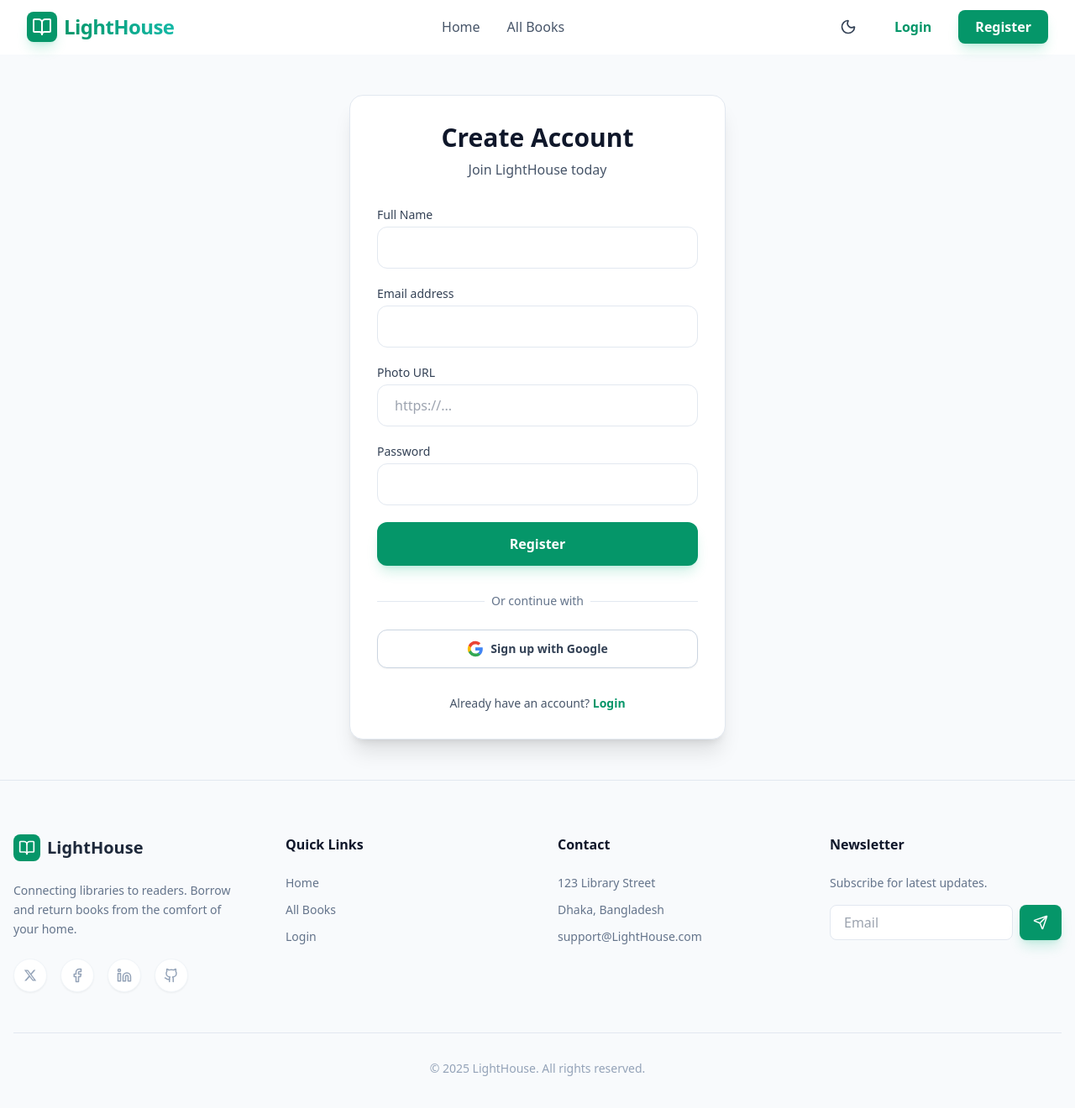
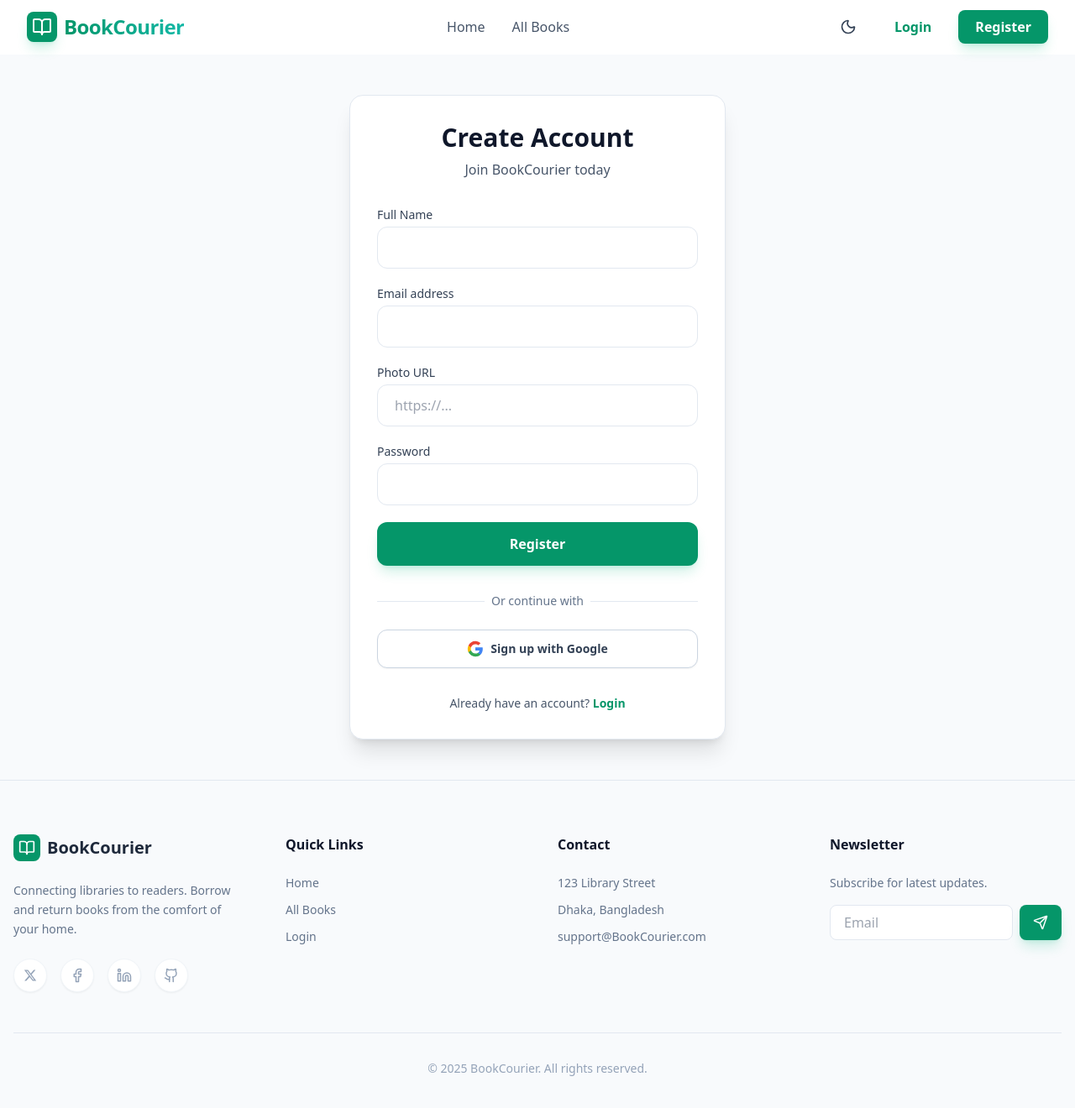
Before and after one commit to limon-l/book-courier-client, a React (Vite) app: page /register in a window 1280 px wide. Shown: the top 1320 px of the page at 84% size. Built offline with nearby package versions, Linux system fonts and the light colour scheme; no server answers.

Commit message:
name changed

```diff
--- a/src/components/Dashboard/Sidebar.jsx
+++ b/src/components/Dashboard/Sidebar.jsx
@@ -111,7 +111,7 @@
                 animate={{ opacity: 1 }}
                 exit={{ opacity: 0 }}
                 className="font-bold text-xl text-emerald-600 truncate">
-                LightHouse
+                BookCourier
               </motion.span>
             ) : (
               <motion.span
--- a/src/components/Shared/Footer.jsx
+++ b/src/components/Shared/Footer.jsx
@@ -12,7 +12,7 @@
                 <BookOpen className="text-white h-5 w-5" />
               </div>
               <span className="text-xl font-bold text-slate-800 dark:text-white">
-                LightHouse
+                BookCourier
               </span>
             </div>
             <p className="text-slate-500 text-sm leading-relaxed mb-6">
@@ -81,7 +81,7 @@
             <ul className="space-y-3 text-sm text-slate-500">
               <li>123 Library Street</li>
               <li>Dhaka, Bangladesh</li>
-              <li>support@LightHouse.com</li>
+              <li>support@BookCourier.com</li>
             </ul>
           </div>
           <div>
@@ -104,7 +104,7 @@
           </div>
         </div>
         <div className="mt-12 pt-8 border-t border-slate-200 dark:border-slate-800 text-center text-slate-400 text-sm">
-          &copy; 2025 LightHouse. All rights reserved.
+          &copy; 2025 BookCourier. All rights reserved.
         </div>
       </div>
     </footer>
--- a/src/components/Shared/Navbar.jsx
+++ b/src/components/Shared/Navbar.jsx
@@ -101,7 +101,7 @@
               <BookOpen className="text-white h-6 w-6" />
             </motion.div>
             <span className="text-xl md:text-2xl font-bold bg-gradient-to-r from-emerald-600 to-teal-500 bg-clip-text text-transparent tracking-tight group-hover:opacity-80 transition-opacity">
-              LightHouse
+              BookCourier
             </span>
           </Link>
 
--- a/src/layouts/DashboardLayout.jsx
+++ b/src/layouts/DashboardLayout.jsx
@@ -32,7 +32,7 @@
               <Menu size={24} />
             </button>
             <span className="font-bold text-lg text-emerald-600">
-              LightHouse
+              BookCourier
             </span>
           </div>
         </div>
--- a/src/pages/Auth/Register.jsx
+++ b/src/pages/Auth/Register.jsx
@@ -83,7 +83,7 @@
             Create Account
           </h2>
           <p className="mt-2 text-slate-600 dark:text-slate-400">
-            Join LightHouse today
+            Join BookCourier today
           </p>
         </div>
         <form className="mt-8 space-y-5" onSubmit={handleRegister}>
--- a/src/pages/Home/CoverageMap.jsx
+++ b/src/pages/Home/CoverageMap.jsx
@@ -53,7 +53,7 @@
             </div>
           ))}
           <div className="absolute bottom-6 right-6 bg-white/90 dark:bg-slate-900/90 backdrop-blur px-4 py-2 rounded-lg shadow text-xs font-mono text-slate-500">
-            Map Data © LightHouse 2025
+            Map Data © BookCourier 2025
           </div>
         </div>
       </div>
--- a/src/pages/Home/WhyChooseUs.jsx
+++ b/src/pages/Home/WhyChooseUs.jsx
@@ -36,7 +36,7 @@
               <span className="text-emerald-600">borrow books.</span>
             </h2>
             <p className="text-slate-600 dark:text-slate-400 mb-8 text-lg leading-relaxed">
-              LightHouse bridges the gap between traditional libraries and
+              BookCourier bridges the gap between traditional libraries and
               modern convenience. We handle the logistics so you can focus on
               reading.
             </p>
```
Also changed, not shown: 1 other file (tests, documents, lock files or other folders).
